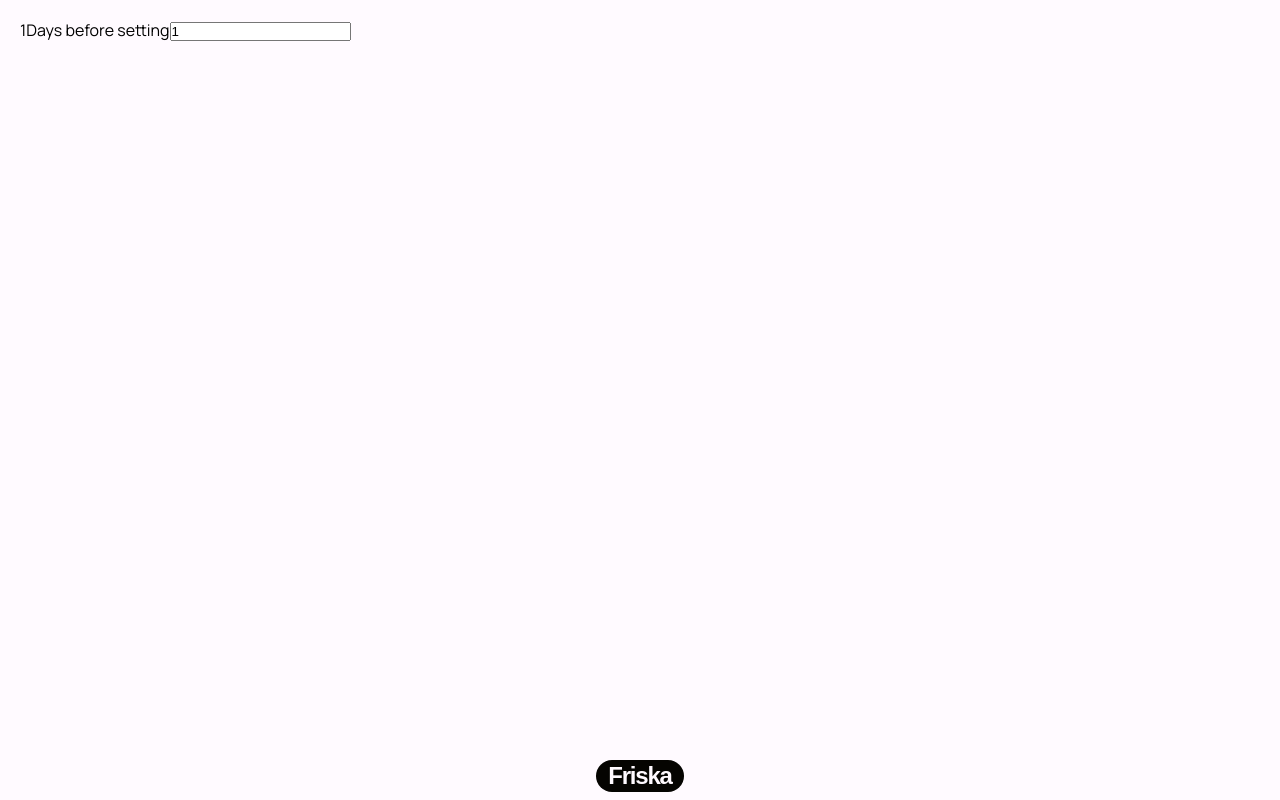
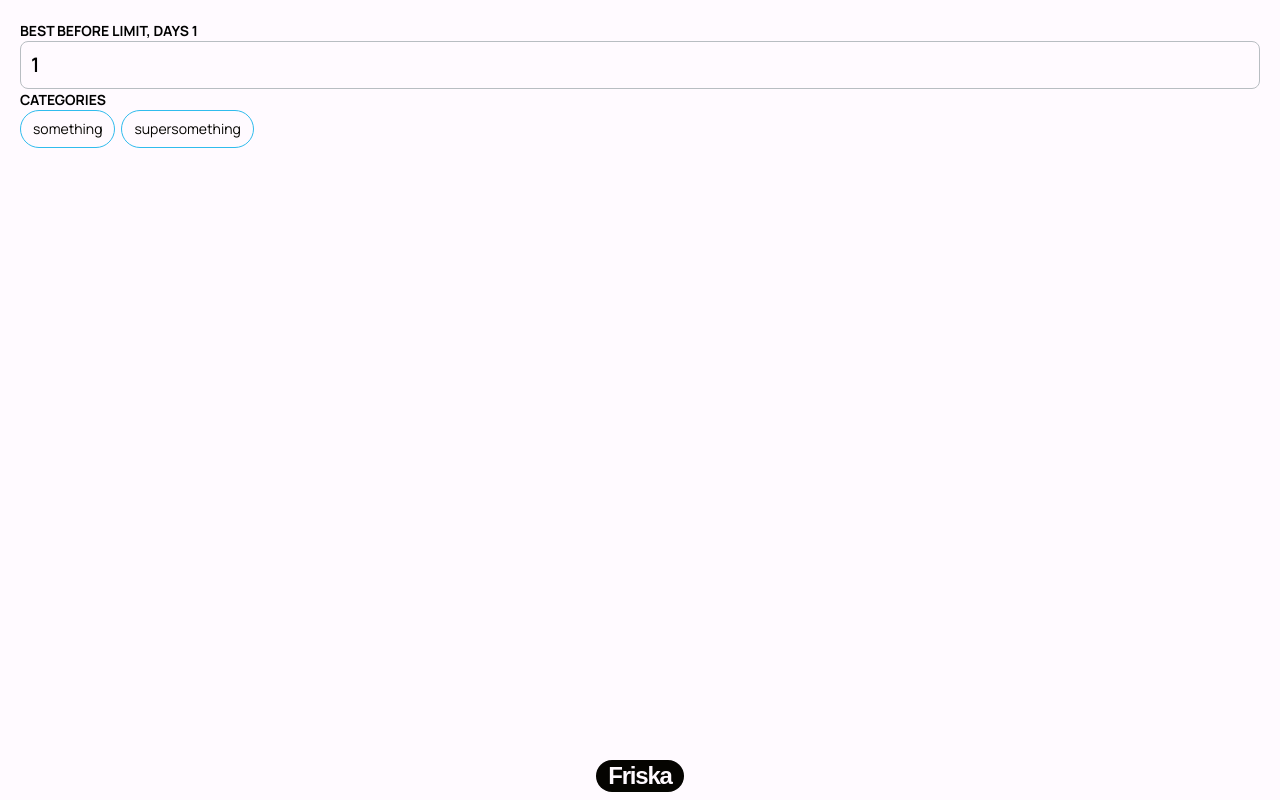
Before and after one commit to arperevalov/friska, a Next.js app: page /settings in a window 1280 px wide. Built offline with nearby package versions, Linux system fonts and the light colour scheme.

Commit message:
feat: chips at settings

```diff
--- a/pages/settings.tsx
+++ b/pages/settings.tsx
@@ -1,6 +1,8 @@
 import Header from "@/components/Header";
+import { Input } from "@/components/Input";
 import { useRef } from "react";
 import { create } from "zustand"
+import { useMainStore } from ".";
 
 interface SettingsStoreInterface {
     daysBeforeSetting: number,
@@ -15,19 +17,29 @@ export const useSettingsStore = create<SettingsStoreInterface>(set => ({
 export default function Settings() {
 
     const {daysBeforeSetting, setDaysBeforeSetting} = useSettingsStore(state=>state);
-    const daysBeforeSettingInput = useRef(null)
+    const {lists} = useMainStore(state=>state);
 
     return <>
     <Header/>
     <main>
         <div className="container">
-            <div>
-                {daysBeforeSetting}
-                <label>
-                    <span>Days before setting</span>
-                    <input value={daysBeforeSetting} type="number" onChange={(event)=>{setDaysBeforeSetting(event.currentTarget.value)}}/>
-                </label>
-            </div>
+            <label htmlFor="" className="input">
+                <span className="input__label h3">Best before limit, days {daysBeforeSetting}</span>
+                <input onChange={(event)=>{setDaysBeforeSetting(event.currentTarget.value)}} className="input__input" type='number' value={ daysBeforeSetting } min='0'/>
+            </label>
+
+            <label htmlFor="" className="input">
+                <span className="input__label h3">Categories</span>
+                <div className="chips">
+                    { lists.length > 0 ? lists.map(list => (
+                        <>
+                            <div className="chips__item">
+                                {list.title}
+                            </div>
+                        </>
+                    )) : ''}
+                </div>
+            </label>
         </div>
       </main>
     </>
--- a/styles/components/_.scss
+++ b/styles/components/_.scss
@@ -5,3 +5,4 @@
 @import './input';
 @import './btn';
 @import './header';
+@import './chips';
--- /dev/null
+++ b/styles/components/chips.scss
@@ -0,0 +1,16 @@
+.chips {
+    --flex-gap: #{rem(6)};
+    display: flex;
+    margin: calc(var(--flex-gap) * -0.5);
+
+    &__item {
+        margin: calc(var(--flex-gap) / 2);
+        padding: rem(9) rem(12);
+        font-size: rem(14);
+        border: 1px solid $primary;
+        background: $white;
+        border-radius: 50px;
+        color: $black;
+        display: inline-block;
+    }
+}
```
